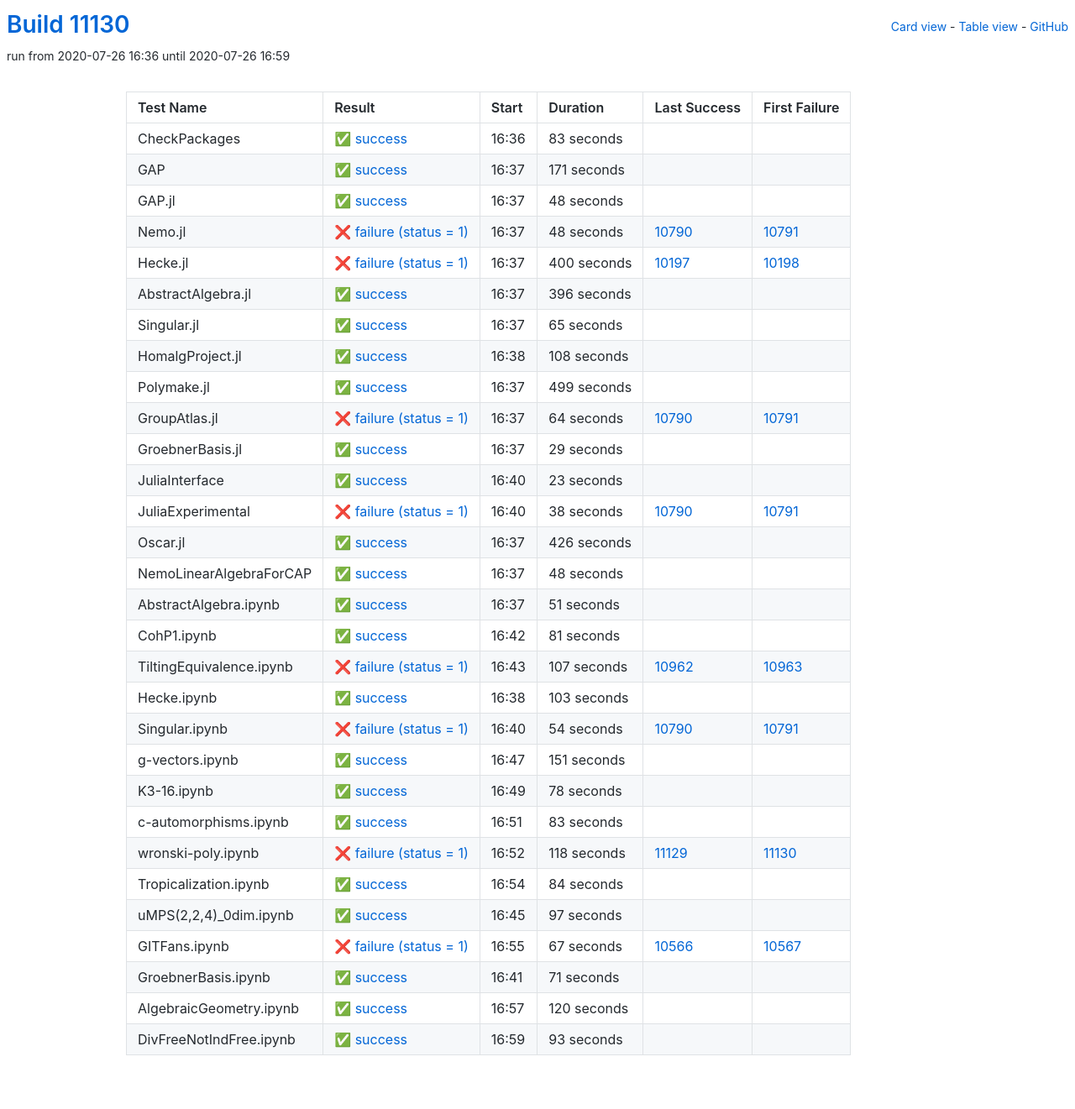
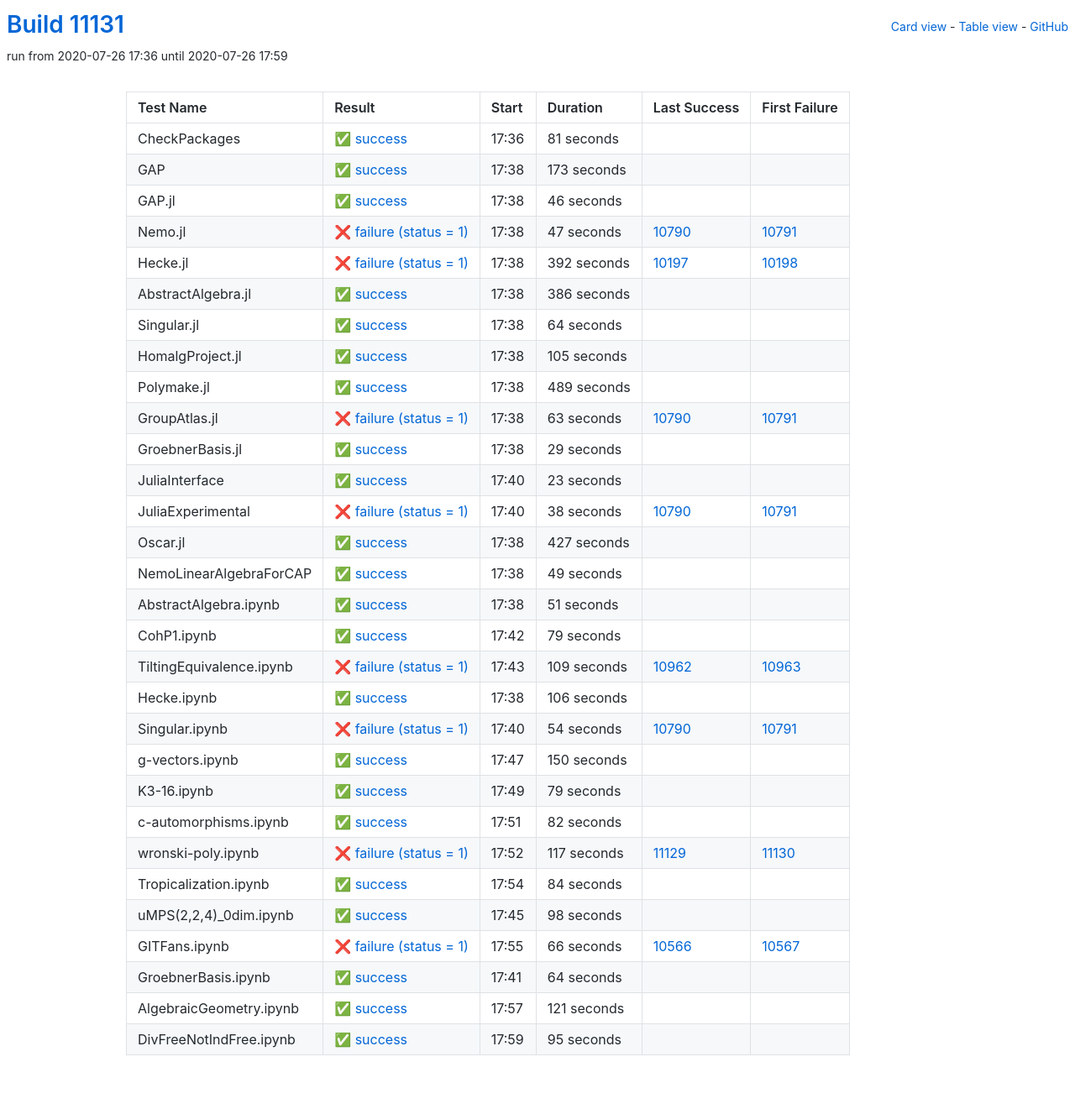
Before and after one commit to oscar-system/oscar-ci-status, a Jekyll site: the page built from table.html, in a window 1280 px wide. Shown: the whole page at 84% size. Built offline with Jekyll 4.4.1, drawn with Linux system fonts in a browser that asks for light colours.

Commit message:
Build #11131

```diff
--- a/_data/ci.yml
+++ b/_data/ci.yml
@@ -1,6 +1,6 @@
 ---
-build: 11130
-build_url: https://oscarci.mathematik.uni-kl.de/job/oscar/11130/
+build: 11131
+build_url: https://oscarci.mathematik.uni-kl.de/job/oscar/11131/
 job: oscar
 organization: oscar-system
 repo: oscar-ci-status
@@ -8,128 +8,128 @@
 tests:
 - name: CheckPackages
   id: checkpackages
-  log: https://oscarci.mathematik.uni-kl.de/job/oscar/11130/artifact/logs/build-11130/CheckPackages.log
-  start: 2020-07-26 16:36
+  log: https://oscarci.mathematik.uni-kl.de/job/oscar/11131/artifact/logs/build-11131/CheckPackages.log
+  start: 2020-07-26 17:36
   success: true
   exitcode: 0
   status: success
-  duration: 83
+  duration: 81
   last_success: false
   last_success_url:
   first_failure: false
   first_failure_url:
 - name: GAP
   id: gap
-  log: https://oscarci.mathematik.uni-kl.de/job/oscar/11130/artifact/logs/build-11130/GAP.log
-  start: 2020-07-26 16:37
+  log: https://oscarci.mathematik.uni-kl.de/job/oscar/11131/artifact/logs/build-11131/GAP.log
+  start: 2020-07-26 17:38
   success: true
   exitcode: 0
   status: success
-  duration: 171
+  duration: 173
   last_success: false
   last_success_url:
   first_failure: false
   first_failure_url:
 - name: GAP.jl
   id: gap-jl
-  log: https://oscarci.mathematik.uni-kl.de/job/oscar/11130/artifact/logs/build-11130/GAP.jl.log
-  start: 2020-07-26 16:37
+  log: https://oscarci.mathematik.uni-kl.de/job/oscar/11131/artifact/logs/build-11131/GAP.jl.log
+  start: 2020-07-26 17:38
   success: true
   exitcode: 0
   status: success
-  duration: 48
+  duration: 46
   last_success: false
   last_success_url:
   first_failure: false
   first_failure_url:
 - name: Nemo.jl
   id: nemo-jl
-  log: https://oscarci.mathematik.uni-kl.de/job/oscar/11130/artifact/logs/build-11130/Nemo.jl.log
-  start: 2020-07-26 16:37
+  log: https://oscarci.mathematik.uni-kl.de/job/oscar/11131/artifact/logs/build-11131/Nemo.jl.log
+  start: 2020-07-26 17:38
   success: false
   exitcode: 1
   status: failure
-  duration: 48
+  duration: 47
   last_success: 10790
   last_success_url: https://oscarci.mathematik.uni-kl.de/job/oscar/10790/
   first_failure: 10791
   first_failure_url: https://oscarci.mathematik.uni-kl.de/job/oscar/10791/
 - name: Hecke.jl
   id: hecke-jl
-  log: https://oscarci.mathematik.uni-kl.de/job/oscar/11130/artifact/logs/build-11130/Hecke.jl.log
-  start: 2020-07-26 16:37
+  log: https://oscarci.mathematik.uni-kl.de/job/oscar/11131/artifact/logs/build-11131/Hecke.jl.log
+  start: 2020-07-26 17:38
   success: false
   exitcode: 1
   status: failure
-  duration: 400
+  duration: 392
   last_success: 10197
   last_success_url: https://oscarci.mathematik.uni-kl.de/job/oscar/10197/
   first_failure: 10198
   first_failure_url: https://oscarci.mathematik.uni-kl.de/job/oscar/10198/
 - name: AbstractAlgebra.jl
   id: abstractalgebra-jl
-  log: https://oscarci.mathematik.uni-kl.de/job/oscar/11130/artifact/logs/build-11130/AbstractAlgebra.jl.log
-  start: 2020-07-26 16:37
+  log: https://oscarci.mathematik.uni-kl.de/job/oscar/11131/artifact/logs/build-11131/AbstractAlgebra.jl.log
+  start: 2020-07-26 17:38
   success: true
   exitcode: 0
   status: success
-  duration: 396
+  duration: 386
   last_success: false
   last_success_url:
   first_failure: false
   first_failure_url:
 - name: Singular.jl
   id: singular-jl
-  log: https://oscarci.mathematik.uni-kl.de/job/oscar/11130/artifact/logs/build-11130/Singular.jl.log
-  start: 2020-07-26 16:37
+  log: https://oscarci.mathematik.uni-kl.de/job/oscar/11131/artifact/logs/build-11131/Singular.jl.log
+  start: 2020-07-26 17:38
   success: true
   exitcode: 0
   status: success
-  duration: 65
+  duration: 64
   last_success: false
   last_success_url:
   first_failure: false
   first_failure_url:
 - name: HomalgProject.jl
   id: homalgproject-jl
-  log: https://oscarci.mathematik.uni-kl.de/job/oscar/11130/artifact/logs/build-11130/HomalgProject.jl.log
-  start: 2020-07-26 16:38
+  log: https://oscarci.mathematik.uni-kl.de/job/oscar/11131/artifact/logs/build-11131/HomalgProject.jl.log
+  start: 2020-07-26 17:38
   success: true
   exitcode: 0
   status: success
-  duration: 108
+  duration: 105
   last_success: false
   last_success_url:
   first_failure: false
   first_failure_url:
 - name: Polymake.jl
   id: polymake-jl
-  log: https://oscarci.mathematik.uni-kl.de/job/oscar/11130/artifact/logs/build-11130/Polymake.jl.log
-  start: 2020-07-26 16:37
+  log: https://oscarci.mathematik.uni-kl.de/job/oscar/11131/artifact/logs/build-11131/Polymake.jl.log
+  start: 2020-07-26 17:38
   success: true
   exitcode: 0
   status: success
-  duration: 499
+  duration: 489
   last_success: false
   last_success_url:
   first_failure: false
   first_failure_url:
 - name: GroupAtlas.jl
   id: groupatlas-jl
-  log: https://oscarci.mathematik.uni-kl.de/job/oscar/11130/artifact/logs/build-11130/GroupAtlas.jl.log
-  start: 2020-07-26 16:37
+  log: https://oscarci.mathematik.uni-kl.de/job/oscar/11131/artifact/logs/build-11131/GroupAtlas.jl.log
+  start: 2020-07-26 17:38
   success: false
   exitcode: 1
   status: failure
-  duration: 64
+  duration: 63
   last_success: 10790
   last_success_url: https://oscarci.mathematik.uni-kl.de/job/oscar/10790/
   first_failure: 10791
   first_failure_url: https://oscarci.mathematik.uni-kl.de/job/oscar/10791/
 - name: GroebnerBasis.jl
   id: groebnerbasis-jl
-  log: https://oscarci.mathematik.uni-kl.de/job/oscar/11130/artifact/logs/build-11130/GroebnerBasis.jl.log
-  start: 2020-07-26 16:37
+  log: https://oscarci.mathematik.uni-kl.de/job/oscar/11131/artifact/logs/build-11131/GroebnerBasis.jl.log
+  start: 2020-07-26 17:38
   success: true
   exitcode: 0
   status: success
@@ -140,8 +140,8 @@
   first_failure_url:
 - name: JuliaInterface
   id: juliainterface
-  log: https://oscarci.mathematik.uni-kl.de/job/oscar/11130/artifact/logs/build-11130/JuliaInterface.log
-  start: 2020-07-26 16:40
+  log: https://oscarci.mathematik.uni-kl.de/job/oscar/11131/artifact/logs/build-11131/JuliaInterface.log
+  start: 2020-07-26 17:40
   success: true
   exitcode: 0
   status: success
@@ -152,8 +152,8 @@
   first_failure_url:
 - name: JuliaExperimental
   id: juliaexperimental
-  log: https://oscarci.mathematik.uni-kl.de/job/oscar/11130/artifact/logs/build-11130/JuliaExperimental.log
-  start: 2020-07-26 16:40
+  log: https://oscarci.mathematik.uni-kl.de/job/oscar/11131/artifact/logs/build-11131/JuliaExperimental.log
+  start: 2020-07-26 17:40
   success: false
   exitcode: 1
   status: failure
@@ -164,32 +164,32 @@
   first_failure_url: https://oscarci.mathematik.uni-kl.de/job/oscar/10791/
 - name: Oscar.jl
   id: oscar-jl
-  log: https://oscarci.mathematik.uni-kl.de/job/oscar/11130/artifact/logs/build-11130/Oscar.jl.log
-  start: 2020-07-26 16:37
+  log: https://oscarci.mathematik.uni-kl.de/job/oscar/11131/artifact/logs/build-11131/Oscar.jl.log
+  start: 2020-07-26 17:38
   success: true
   exitcode: 0
   status: success
-  duration: 426
+  duration: 427
   last_success: false
   last_success_url:
   first_failure: false
   first_failure_url:
 - name: NemoLinearAlgebraForCAP
   id: nemolinearalgebraforcap
-  log: https://oscarci.mathematik.uni-kl.de/job/oscar/11130/artifact/logs/build-11130/NemoLinearAlgebraForCAP.log
-  start: 2020-07-26 16:37
+  log: https://oscarci.mathematik.uni-kl.de/job/oscar/11131/artifact/logs/build-11131/NemoLinearAlgebraForCAP.log
+  start: 2020-07-26 17:38
   success: true
   exitcode: 0
   status: success
-  duration: 48
+  duration: 49
   last_success: false
   last_success_url:
   first_failure: false
   first_failure_url:
 - name: AbstractAlgebra.ipynb
   id: abstractalgebra-ipynb
-  log: https://oscarci.mathematik.uni-kl.de/job/oscar/11130/artifact/logs/build-11130/AbstractAlgebra.ipynb.log
-  start: 2020-07-26 16:37
+  log: https://oscarci.mathematik.uni-kl.de/job/oscar/11131/artifact/logs/build-11131/AbstractAlgebra.ipynb.log
+  start: 2020-07-26 17:38
   success: true
   exitcode: 0
   status: success
@@ -200,44 +200,44 @@
   first_failure_url:
 - name: CohP1.ipynb
   id: cohp1-ipynb
-  log: https://oscarci.mathematik.uni-kl.de/job/oscar/11130/artifact/logs/build-11130/CohP1.ipynb.log
-  start: 2020-07-26 16:42
+  log: https://oscarci.mathematik.uni-kl.de/job/oscar/11131/artifact/logs/build-11131/CohP1.ipynb.log
+  start: 2020-07-26 17:42
   success: true
   exitcode: 0
   status: success
-  duration: 81
+  duration: 79
   last_success: false
   last_success_url:
   first_failure: false
   first_failure_url:
 - name: TiltingEquivalence.ipynb
   id: tiltingequivalence-ipynb
-  log: https://oscarci.mathematik.uni-kl.de/job/oscar/11130/artifact/logs/build-11130/TiltingEquivalence.ipynb.log
-  start: 2020-07-26 16:43
+  log: https://oscarci.mathematik.uni-kl.de/job/oscar/11131/artifact/logs/build-11131/TiltingEquivalence.ipynb.log
+  start: 2020-07-26 17:43
   success: false
   exitcode: 1
   status: failure
-  duration: 107
+  duration: 109
   last_success: 10962
   last_success_url: https://oscarci.mathematik.uni-kl.de/job/oscar/10962/
   first_failure: 10963
   first_failure_url: https://oscarci.mathematik.uni-kl.de/job/oscar/10963/
 - name: Hecke.ipynb
   id: hecke-ipynb
-  log: https://oscarci.mathematik.uni-kl.de/job/oscar/11130/artifact/logs/build-11130/Hecke.ipynb.log
-  start: 2020-07-26 16:38
+  log: https://oscarci.mathematik.uni-kl.de/job/oscar/11131/artifact/logs/build-11131/Hecke.ipynb.log
+  start: 2020-07-26 17:38
   success: true
   exitcode: 0
   status: success
-  duration: 103
+  duration: 106
   last_success: false
   last_success_url:
   first_failure: false
   first_failure_url:
 - name: Singular.ipynb
   id: singular-ipynb
-  log: https://oscarci.mathematik.uni-kl.de/job/oscar/11130/artifact/logs/build-11130/Singular.ipynb.log
-  start: 2020-07-26 16:40
+  log: https://oscarci.mathematik.uni-kl.de/job/oscar/11131/artifact/logs/build-11131/Singular.ipynb.log
+  start: 2020-07-26 17:40
   success: false
   exitcode: 1
   status: failure
@@ -248,56 +248,56 @@
   first_failure_url: https://oscarci.mathematik.uni-kl.de/job/oscar/10791/
 - name: g-vectors.ipynb
   id: g-vectors-ipynb
-  log: https://oscarci.mathematik.uni-kl.de/job/oscar/11130/artifact/logs/build-11130/g-vectors.ipynb.log
-  start: 2020-07-26 16:47
+  log: https://oscarci.mathematik.uni-kl.de/job/oscar/11131/artifact/logs/build-11131/g-vectors.ipynb.log
+  start: 2020-07-26 17:47
   success: true
   exitcode: 0
   status: success
-  duration: 151
+  duration: 150
   last_success: false
   last_success_url:
   first_failure: false
   first_failure_url:
 - name: K3-16.ipynb
   id: k3-16-ipynb
-  log: https://oscarci.mathematik.uni-kl.de/job/oscar/11130/artifact/logs/build-11130/K3-16.ipynb.log
-  start: 2020-07-26 16:49
+  log: https://oscarci.mathematik.uni-kl.de/job/oscar/11131/artifact/logs/build-11131/K3-16.ipynb.log
+  start: 2020-07-26 17:49
   success: true
   exitcode: 0
   status: success
-  duration: 78
+  duration: 79
   last_success: false
   last_success_url:
   first_failure: false
   first_failure_url:
 - name: c-automorphisms.ipynb
   id: c-automorphisms-ipynb
-  log: https://oscarci.mathematik.uni-kl.de/job/oscar/11130/artifact/logs/build-11130/c-automorphisms.ipynb.log
-  start: 2020-07-26 16:51
+  log: https://oscarci.mathematik.uni-kl.de/job/oscar/11131/artifact/logs/build-11131/c-automorphisms.ipynb.log
+  start: 2020-07-26 17:51
   success: true
   exitcode: 0
   status: success
-  duration: 83
+  duration: 82
   last_success: false
   last_success_url:
   first_failure: false
   first_failure_url:
 - name: wronski-poly.ipynb
   id: wronski-poly-ipynb
-  log: https://oscarci.mathematik.uni-kl.de/job/oscar/11130/artifact/logs/build-11130/wronski-poly.ipynb.log
-  start: 2020-07-26 16:52
+  log: https://oscarci.mathematik.uni-kl.de/job/oscar/11131/artifact/logs/build-11131/wronski-poly.ipynb.log
+  start: 2020-07-26 17:52
   success: false
   exitcode: 1
   status: failure
-  duration: 118
+  duration: 117
   last_success: 11129
   last_success_url: https://oscarci.mathematik.uni-kl.de/job/oscar/11129/
   first_failure: 11130
   first_failure_url: https://oscarci.mathematik.uni-kl.de/job/oscar/11130/
 - name: Tropicalization.ipynb
   id: tropicalization-ipynb
-  log: https://oscarci.mathematik.uni-kl.de/job/oscar/11130/artifact/logs/build-11130/Tropicalization.ipynb.log
-  start: 2020-07-26 16:54
+  log: https://oscarci.mathematik.uni-kl.de/job/oscar/11131/artifact/logs/build-11131/Tropicalization.ipynb.log
+  start: 2020-07-26 17:54
   success: true
   exitcode: 0
   status: success
@@ -308,60 +308,60 @@
   first_failure_url:
 - name: uMPS(2,2,4)_0dim.ipynb
   id: umps-2-2-4-0dim-ipynb
-  log: https://oscarci.mathematik.uni-kl.de/job/oscar/11130/artifact/logs/build-11130/uMPS-2-2-4-_0dim.ipynb.log
-  start: 2020-07-26 16:45
+  log: https://oscarci.mathematik.uni-kl.de/job/oscar/11131/artifact/logs/build-11131/uMPS-2-2-4-_0dim.ipynb.log
+  start: 2020-07-26 17:45
   success: true
   exitcode: 0
   status: success
-  duration: 97
+  duration: 98
   last_success: false
   last_success_url:
   first_failure: false
   first_failure_url:
 - name: GITFans.ipynb
   id: gitfans-ipynb
-  log: https://oscarci.mathematik.uni-kl.de/job/oscar/11130/artifact/logs/build-11130/GITFans.ipynb.log
-  start: 2020-07-26 16:55
+  log: https://oscarci.mathematik.uni-kl.de/job/oscar/11131/artifact/logs/build-11131/GITFans.ipynb.log
+  start: 2020-07-26 17:55
   success: false
   exitcode: 1
   status: failure
-  duration: 67
+  duration: 66
   last_success: 10566
   last_success_url: https://oscarci.mathematik.uni-kl.de/job/oscar/10566/
   first_failure: 10567
   first_failure_url: https://oscarci.mathematik.uni-kl.de/job/oscar/10567/
 - name: GroebnerBasis.ipynb
   id: groebnerbasis-ipynb
-  log: https://oscarci.mathematik.uni-kl.de/job/oscar/11130/artifact/logs/build-11130/GroebnerBasis.ipynb.log
-  start: 2020-07-26 16:41
+  log: https://oscarci.mathematik.uni-kl.de/job/oscar/11131/artifact/logs/build-11131/GroebnerBasis.ipynb.log
+  start: 2020-07-26 17:41
   success: true
   exitcode: 0
   status: success
-  duration: 71
+  duration: 64
   last_success: false
   last_success_url:
   first_failure: false
   first_failure_url:
 - name: AlgebraicGeometry.ipynb
   id: algebraicgeometry-ipynb
-  log: https://oscarci.mathematik.uni-kl.de/job/oscar/11130/artifact/logs/build-11130/AlgebraicGeometry.ipynb.log
-  start: 2020-07-26 16:57
+  log: https://oscarci.mathematik.uni-kl.de/job/oscar/11131/artifact/logs/build-11131/AlgebraicGeometry.ipynb.log
+  start: 2020-07-26 17:57
   success: true
   exitcode: 0
   status: success
-  duration: 120
+  duration: 121
   last_success: false
   last_success_url:
   first_failure: false
   first_failure_url:
 - name: DivFreeNotIndFree.ipynb
   id: divfreenotindfree-ipynb
-  log: https://oscarci.mathematik.uni-kl.de/job/oscar/11130/artifact/logs/build-11130/DivFreeNotIndFree.ipynb.log
-  start: 2020-07-26 16:59
+  log: https://oscarci.mathematik.uni-kl.de/job/oscar/11131/artifact/logs/build-11131/DivFreeNotIndFree.ipynb.log
+  start: 2020-07-26 17:59
   success: true
   exitcode: 0
   status: success
-  duration: 93
+  duration: 95
   last_success: false
   last_success_url:
   first_failure: false
```
Also changed, not shown: README.md.
